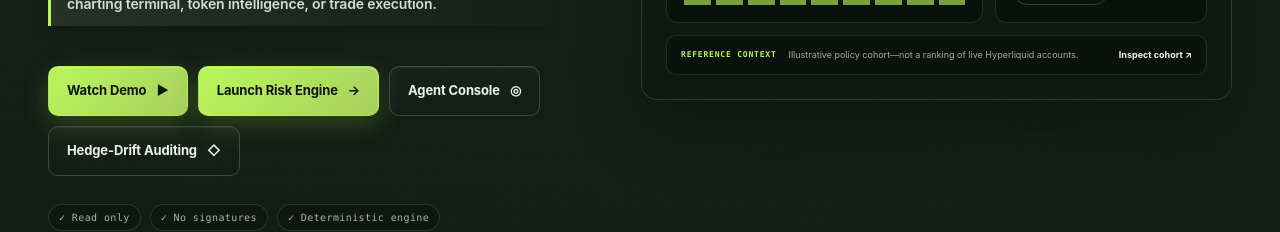
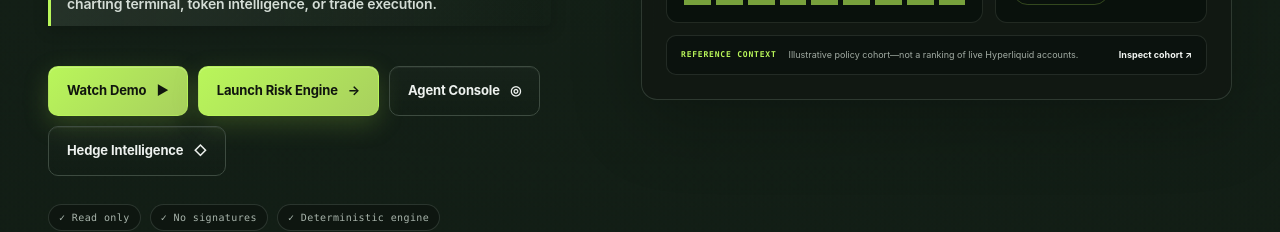
Before and after one commit to Teecash96/DeltaZero, a Next.js app in the folder frontend/: page / in a window 1280 px wide. Shown: the part 840-1072 px from the top of the page. Built offline with nearby package versions, Linux system fonts and the light colour scheme; no server answers.

Commit message:
fix: route homepage hedge intelligence CTA

```diff
--- a/frontend/app/page.tsx
+++ b/frontend/app/page.tsx
@@ -279,7 +279,7 @@
             <a href="https://drive.google.com/file/d/10FnOtqaoEykPCZ3PklQyNNml_Kfh7Lnk/view" target="_blank" rel="noreferrer" className="button button-primary">Watch Demo <span>▶</span></a>
             <Link href="/risk-engine" className="button button-primary">Launch Risk Engine <span>→</span></Link>
             <Link href="/agent" className="button button-secondary">Agent Console <span>◎</span></Link>
-            <Link href="/auditor" className="button button-secondary">Hedge-Drift Auditing <span>◇</span></Link>
+            <Link href="/wallet" className="button button-secondary">Hedge Intelligence <span>◇</span></Link>
           </div>
           <div className="hero-trust-badges" aria-label="DeltaZero trust properties">
             {['Read only', 'No signatures', 'Deterministic engine', 'Agent payment ready'].map((badge) => <span key={badge}>✓ {badge}</span>)}
```
